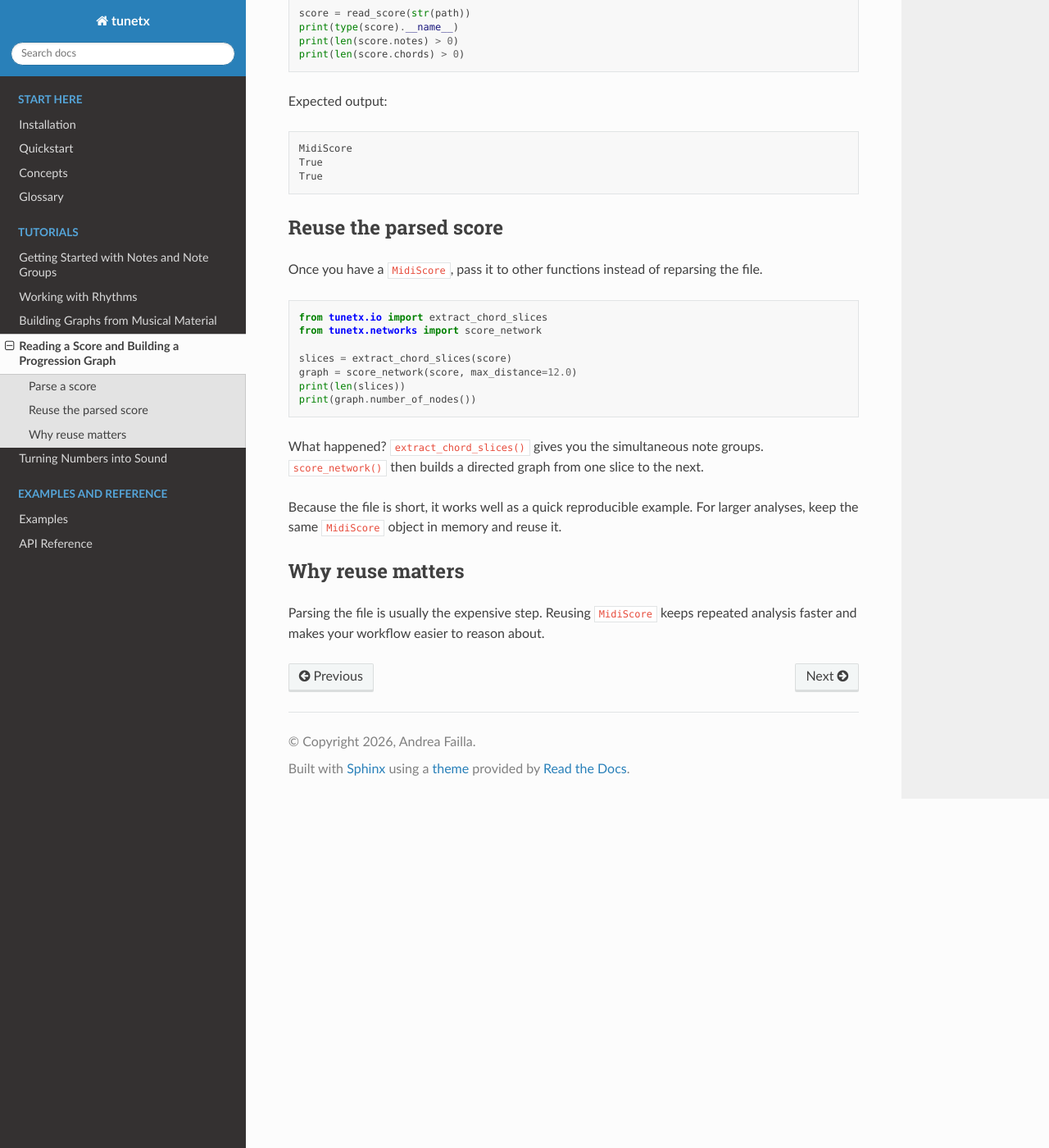
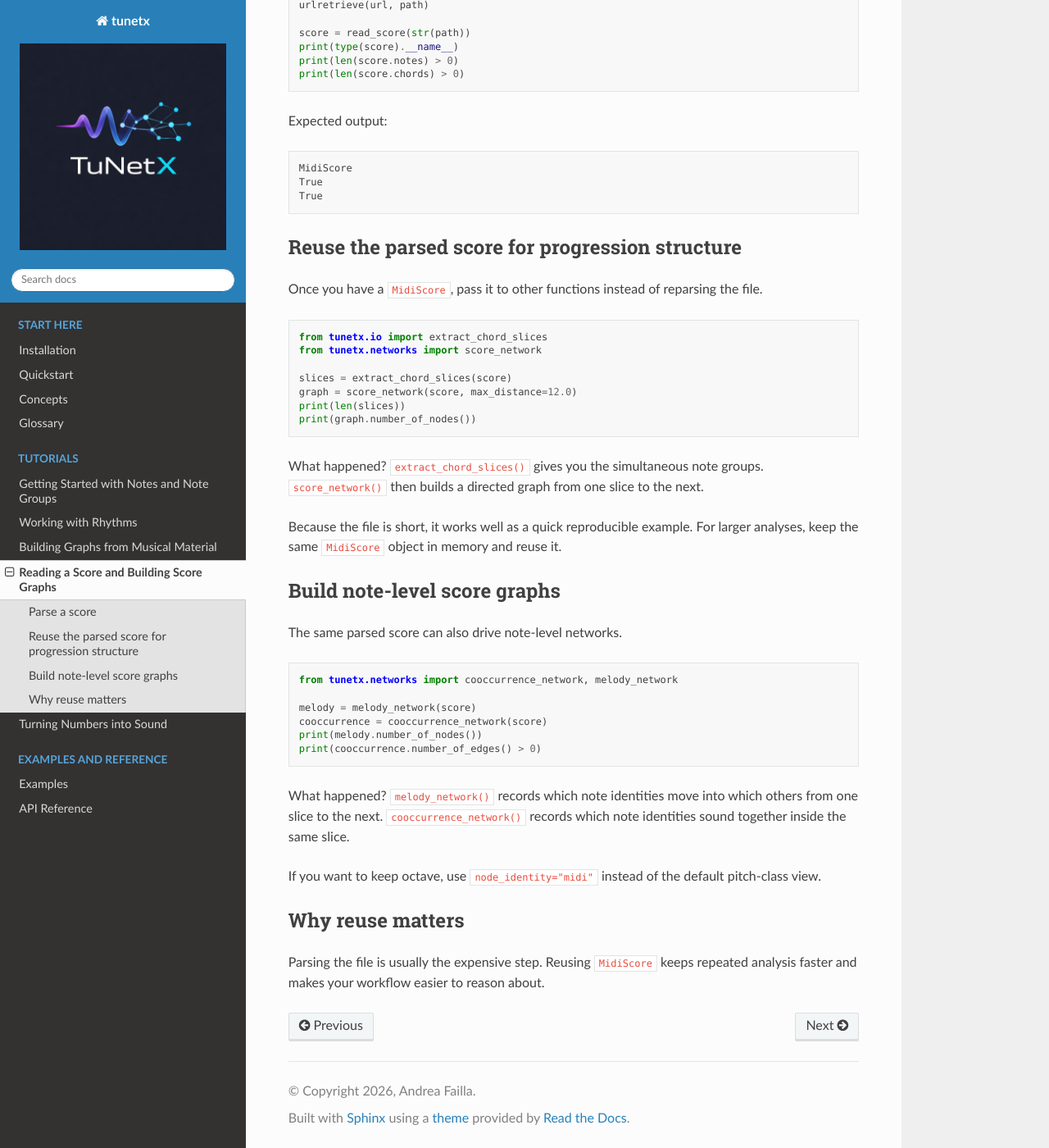
Before and after one commit to andreafailla/tunetx, a Sphinx documentation site: the page built from docs/tutorials/reading-a-score.md, in a window 1280 px wide and 1400 px high, scrolled down 565 px. Shown: the whole window at 82% size. Built offline with Sphinx 7.4.7 and the Read the Docs theme 3.1.0, drawn with Linux system fonts in a browser that asks for light colours; some of the changed text lies outside the part shown.

Commit message:
Update docs for score-note graphs and branding

````diff
--- a/docs/conf.py
+++ b/docs/conf.py
@@ -36,6 +36,7 @@ master_doc = "index"
 html_theme = "sphinx_rtd_theme"
 html_static_path = ["_static"]
 html_title = "tunetx documentation"
+html_logo = "_static/logo.png"
 
 autosummary_generate = True
 autosummary_imported_members = False
--- a/docs/tutorials/reading-a-score.md
+++ b/docs/tutorials/reading-a-score.md
@@ -1,6 +1,6 @@
-# Reading a Score and Building a Progression Graph
+# Reading a Score and Building Score Graphs
 
-This tutorial shows the score workflow in plain English: parse once, inspect the result, and reuse it.
+This tutorial shows the score workflow in plain English: parse once, inspect the result, and reuse it for several graph views.
 
 ## Parse a score
 
@@ -33,7 +33,7 @@ True
 True
 ```
 
-## Reuse the parsed score
+## Reuse the parsed score for progression structure
 
 Once you have a `MidiScore`, pass it to other functions instead of reparsing the file.
 
@@ -51,6 +51,23 @@ What happened? `extract_chord_slices()` gives you the simultaneous note groups.
 
 Because the file is short, it works well as a quick reproducible example. For larger analyses, keep the same `MidiScore` object in memory and reuse it.
 
+## Build note-level score graphs
+
+The same parsed score can also drive note-level networks.
+
+```python
+from tunetx.networks import cooccurrence_network, melody_network
+
+melody = melody_network(score)
+cooccurrence = cooccurrence_network(score)
+print(melody.number_of_nodes())
+print(cooccurrence.number_of_edges() > 0)
+```
+
+What happened? `melody_network()` records which note identities move into which others from one slice to the next. `cooccurrence_network()` records which note identities sound together inside the same slice.
+
+If you want to keep octave, use `node_identity="midi"` instead of the default pitch-class view.
+
 ## Why reuse matters
 
 Parsing the file is usually the expensive step. Reusing `MidiScore` keeps repeated analysis faster and makes your workflow easier to reason about.
````
Also changed, not shown: README.md (+5 -1 lines), docs/concepts.md (+6 -0 lines), docs/examples/index.md (+20 -0 lines), docs/index.md (+6 -0 lines), docs/quickstart.md (+20 -0 lines), docs/_static/logo.png (added), docs/_static/logo_white_back.png (added), logo.png (added), logo_white_back.png (added).
